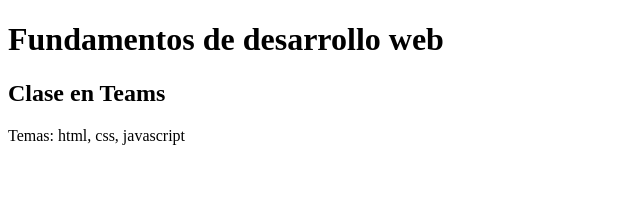
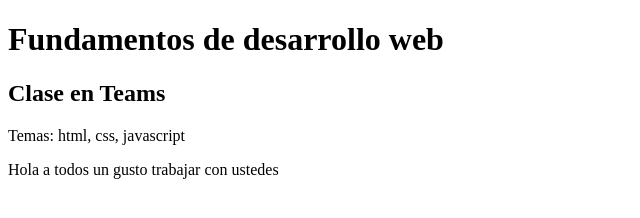
Before and after one commit to LIIgabriel/website_prueba_52, a plain HTML site: page index.html in a window 1280 px wide. Shown: the whole page, without its empty margins (0-640 px from the left). Drawn offline with Linux system fonts and the light colour scheme.

Commit message:
agregue saludo

```diff
--- a/index.html
+++ b/index.html
@@ -13,5 +13,6 @@
         <h2>Clase en Teams</h2>
 
         <p>Temas: html, css, javascript</p>
+        <p>Hola a todos un gusto trabajar con ustedes</p>
   </body>
 </html>
```
